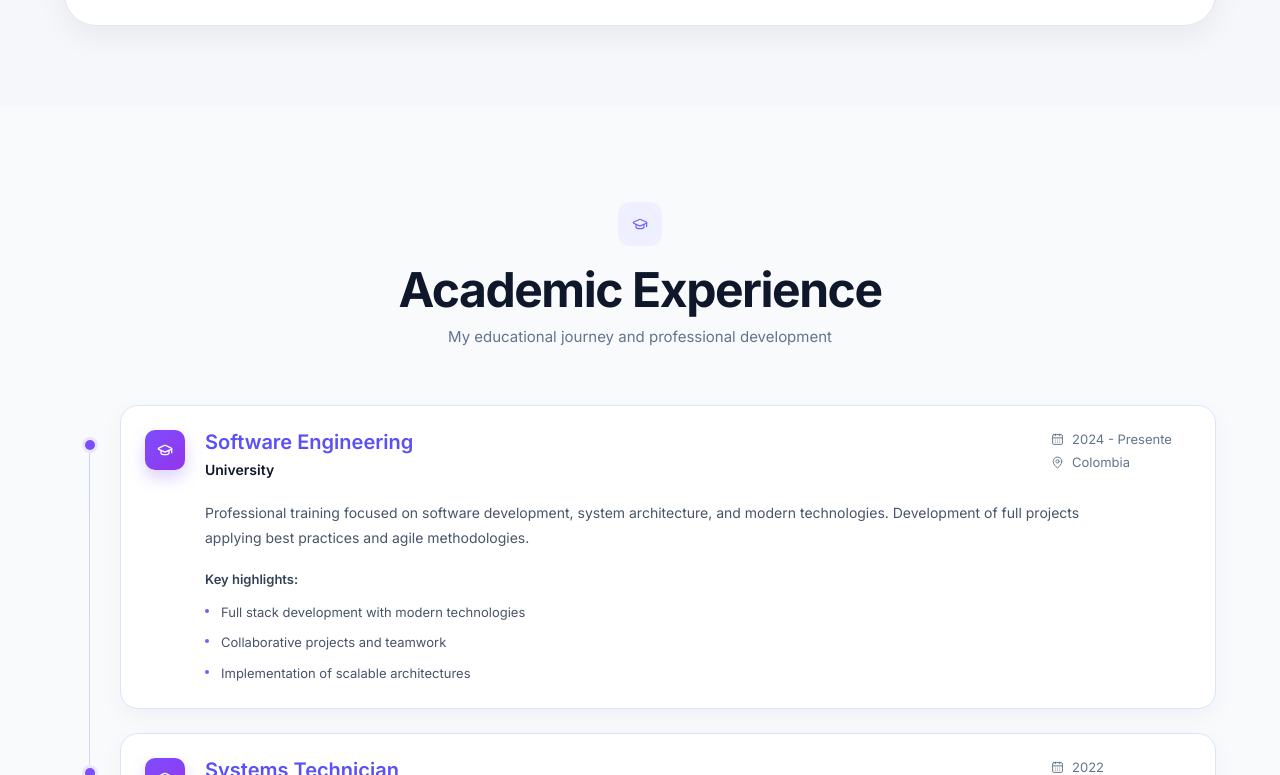
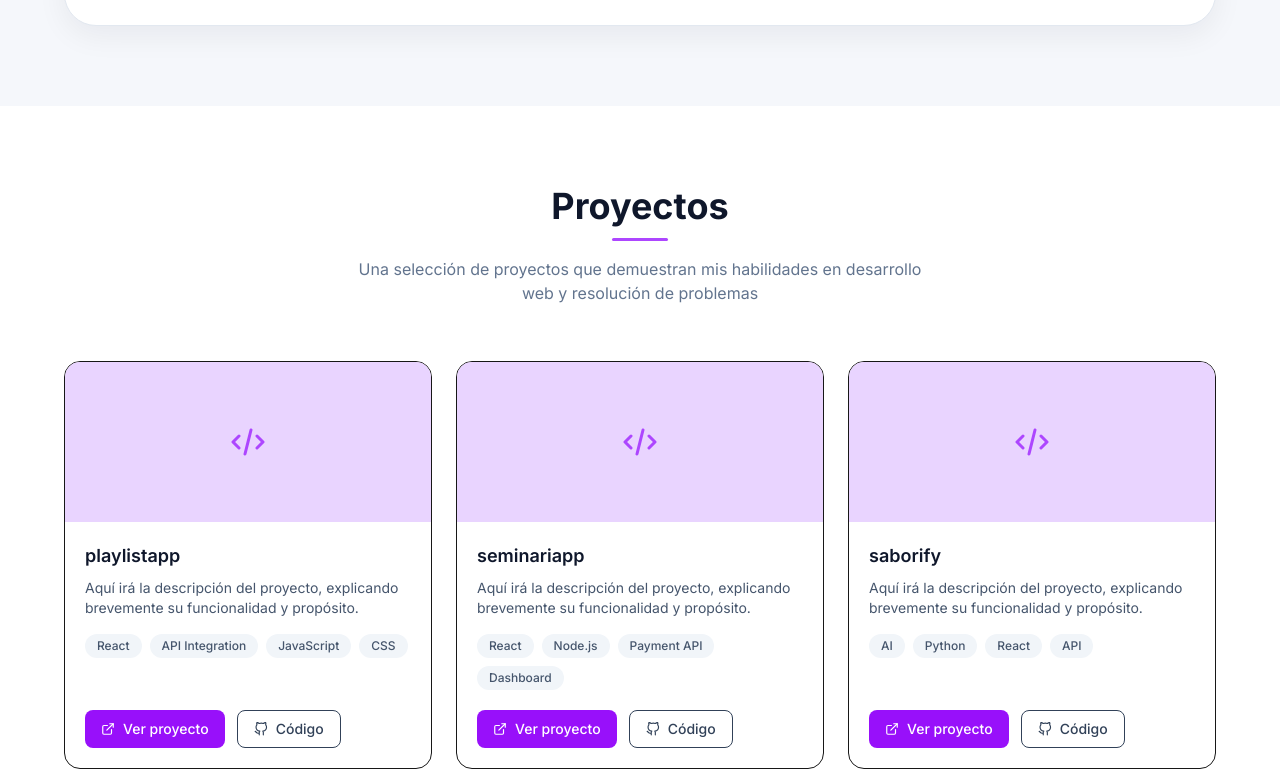
Before and after one commit to AndresRios123/Portfolio, a Next.js app: page /en in a window 1280 px wide. Shown: the part 1845-2620 px from the top of the page. Built offline with nearby package versions, Linux system fonts and the light colour scheme.

Commit message:
Agregada sección proyectos

```diff
--- a/app/[locale]/page.tsx
+++ b/app/[locale]/page.tsx
@@ -2,6 +2,7 @@ import Navbar from "../components/layout/Navbar";
 import About from "../components/sections/About";
 import AcademicExperience from "../components/sections/AcademicExperience";
 import Hero from "../components/sections/Hero";
+import Projects from "../components/sections/Projects";
 
 export default function HomePage() {
   return (
@@ -9,6 +10,7 @@ export default function HomePage() {
       <Navbar />
       <Hero />
       <About />
+      <Projects/>
       <AcademicExperience/>
     </main>
   );
--- a/app/components/sections/AcademicExperience.tsx
+++ b/app/components/sections/AcademicExperience.tsx
@@ -9,21 +9,34 @@ const containerVariants = {
   hidden: {},
   visible: {
     transition: {
-      staggerChildren: 0.18,
+      staggerChildren: 0.2,
     },
   },
 };
 
 const itemVariants = {
-  hidden: { opacity: 0, y: 32 },
+  hidden: { opacity: 0, y: 36 },
   visible: {
     opacity: 1,
     y: 0,
     transition: {
-      duration: 0.65,
+      duration: 0.7,
       ease: [0.22, 1, 0.36, 1] as const,
     },
   },
+};
+
+const highlightVariants = {
+  hidden: { opacity: 0, x: -12 },
+  visible: (i: number) => ({
+    opacity: 1,
+    x: 0,
+    transition: {
+      duration: 0.38,
+      delay: i * 0.07,
+      ease: [0.22, 1, 0.36, 1] as const,
+    },
+  }),
 };
 
 export default function AcademicExperience() {
@@ -35,44 +48,55 @@ export default function AcademicExperience() {
       className="bg-[#f8fafc] px-6 py-24 md:px-10 lg:px-16"
     >
       <div className="mx-auto max-w-[1180px]">
+
         {/* Header */}
         <motion.div
-          initial={{ opacity: 0, y: 18 }}
+          initial={{ opacity: 0, y: 20 }}
           whileInView={{ opacity: 1, y: 0 }}
           viewport={{ once: true, amount: 0.5 }}
           transition={{ duration: 0.7, ease: [0.22, 1, 0.36, 1] }}
           className="mb-14 flex flex-col items-center text-center"
         >
           <motion.div
-            initial={{ opacity: 0, scale: 0.8, y: 8 }}
+            initial={{ opacity: 0, scale: 0.7, y: 8 }}
             whileInView={{ opacity: 1, scale: 1, y: 0 }}
             viewport={{ once: true }}
-            transition={{ delay: 0.1, duration: 0.45 }}
+            transition={{ delay: 0.1, duration: 0.5, ease: [0.22, 1, 0.36, 1] }}
             className="mb-5 flex h-11 w-11 items-center justify-center rounded-xl bg-[#eef0ff]"
           >
-            <GraduationCap
-              className="h-4 w-4 text-[#6c63ff]"
-              strokeWidth={1.8}
-            />
+            <GraduationCap className="h-4 w-4 text-[#6c63ff]" strokeWidth={1.8} />
           </motion.div>
 
-          <h2 className="text-[2rem] font-bold leading-none tracking-[-0.03em] text-[#0f172a] md:text-[3rem]">
+          <motion.h2
+            initial={{ opacity: 0, y: 12 }}
+            whileInView={{ opacity: 1, y: 0 }}
+            viewport={{ once: true }}
+            transition={{ delay: 0.15, duration: 0.6, ease: [0.22, 1, 0.36, 1] }}
+            className="text-[2rem] font-bold leading-none tracking-[-0.03em] text-[#0f172a] md:text-[3rem]"
+          >
             {t("title")}
-          </h2>
+          </motion.h2>
 
-          <p className="mt-3 text-[14px] font-normal text-[#64748b] md:text-[15px]">
+          <motion.p
+            initial={{ opacity: 0, y: 10 }}
+            whileInView={{ opacity: 1, y: 0 }}
+            viewport={{ once: true }}
+            transition={{ delay: 0.25, duration: 0.6, ease: [0.22, 1, 0.36, 1] }}
+            className="mt-3 text-[14px] font-normal text-[#64748b] md:text-[15px]"
+          >
             {t("subtitle")}
-          </p>
+          </motion.p>
         </motion.div>
 
         {/* Timeline */}
         <div className="relative">
+
           {/* línea vertical */}
           <motion.div
             initial={{ scaleY: 0, opacity: 0 }}
             whileInView={{ scaleY: 1, opacity: 1 }}
-            viewport={{ once: true, amount: 0.15 }}
-            transition={{ duration: 1, ease: [0.22, 1, 0.36, 1] }}
+            viewport={{ once: true, amount: 0.1 }}
+            transition={{ duration: 1.2, ease: [0.22, 1, 0.36, 1] }}
             className="absolute left-[25px] top-8 hidden h-[calc(100%-4rem)] w-px origin-top bg-gradient-to-b from-[#c7d2fe] via-[#ddd6fe] to-[#e7ecf5] md:block"
           />
 
@@ -80,7 +104,7 @@ export default function AcademicExperience() {
             variants={containerVariants}
             initial="hidden"
             whileInView="visible"
-            viewport={{ once: true, amount: 0.12 }}
+            viewport={{ once: true, amount: 0.1 }}
             className="space-y-5 md:space-y-6"
           >
             {academicExperience.map((item) => (
@@ -90,12 +114,18 @@ export default function AcademicExperience() {
                 className="relative md:pl-14"
               >
                 {/* punto del timeline */}
-                <div className="absolute left-[18px] top-8 z-20 hidden md:block">
+                <motion.div
+                  initial={{ scale: 0, opacity: 0 }}
+                  whileInView={{ scale: 1, opacity: 1 }}
+                  viewport={{ once: true }}
+                  transition={{ duration: 0.4, ease: [0.22, 1, 0.36, 1] }}
+                  className="absolute left-[18px] top-8 z-20 hidden md:block"
+                >
                   <span className="relative flex h-4 w-4 items-center justify-center">
                     <span className="absolute h-4 w-4 rounded-full bg-[#e9e7ff]" />
                     <span className="absolute h-2.5 w-2.5 rounded-full bg-[#7c4dff]" />
                   </span>
-                </div>
+                </motion.div>
 
                 <motion.div
                   whileHover={{ y: -4, scale: 1.003 }}
@@ -103,86 +133,75 @@ export default function AcademicExperience() {
                   className="group rounded-[18px] border border-[#dbe4ff] bg-white px-5 py-5 shadow-[0_8px_24px_rgba(15,23,42,0.04)] transition-shadow duration-300 hover:shadow-[0_16px_40px_rgba(91,79,247,0.08)] md:px-6 md:py-6"
                 >
                   <div className="flex gap-4 md:gap-5">
+
                     {/* icon */}
                     <div className="flex-shrink-0">
                       <motion.div
-                        whileHover={{ scale: 1.06, rotate: -3 }}
+                        whileHover={{ scale: 1.1, rotate: -4 }}
                         transition={{ duration: 0.2 }}
-                        className="flex h-8 w-8 items-center justify-center rounded-[10px] bg-gradient-to-br from-[#7c4dff] to-[#9333ea] shadow-[0_8px_16px_rgba(124,77,255,0.25)] md:h-10 md:w-10"
+                        className="flex h-9 w-9 items-center justify-center rounded-[10px] bg-gradient-to-br from-[#7c4dff] to-[#9333ea] shadow-[0_8px_16px_rgba(124,77,255,0.25)] md:h-10 md:w-10"
                       >
-                        <GraduationCap
-                          className="h-4 w-4 text-white"
-                          strokeWidth={2}
-                        />
+                        <GraduationCap className="h-4 w-4 text-white" strokeWidth={2} />
                       </motion.div>
                     </div>
 
                     {/* content */}
                     <div className="min-w-0 flex-1">
-                      <div className="flex flex-col gap-4 md:flex-row md:items-start md:justify-between">
-                        {/* left */}
+
+                      {/* title row */}
+                      <div className="flex flex-col gap-3 md:flex-row md:items-start md:justify-between">
                         <div className="min-w-0">
-                          <h3 className="text-[18px] font-semibold leading-tight text-[#5b4ff7] transition-colors duration-300 group-hover:text-[#4f46e5] md:text-[20px]">
+                          <h3 className="text-[17px] font-semibold leading-tight text-[#5b4ff7] transition-colors duration-300 group-hover:text-[#4f46e5] md:text-[19px]">
                             {t(`items.${item.key}.title`)}
                           </h3>
-
                           <h4 className="mt-1 text-[13px] font-semibold text-[#0f172a] md:text-[14px]">
                             {t(`items.${item.key}.institution`)}
                           </h4>
                         </div>
 
-                        {/* right meta */}
-                        <div className="flex flex-col gap-1 text-[13px] text-[#64748b] md:min-w-[140px] md:items-start">
-                          <div className="flex items-center gap-2">
-                            <CalendarDays
-                              className="h-[13px] w-[13px] text-[#64748b]"
-                              strokeWidth={1.8}
-                            />
+                        {/* meta */}
+                        <div className="flex shrink-0 flex-col gap-1 text-[12.5px] text-[#64748b] md:items-start">
+                          <div className="flex items-center gap-1.5">
+                            <CalendarDays className="h-[12px] w-[12px] text-[#94a3b8]" strokeWidth={1.8} />
                             <span>{item.period}</span>
                           </div>
-
-                          <div className="flex items-center gap-2">
-                            <MapPin
-                              className="h-[13px] w-[13px] text-[#64748b]"
-                              strokeWidth={1.8}
-                            />
+                          <div className="flex items-center gap-1.5">
+                            <MapPin className="h-[12px] w-[12px] text-[#94a3b8]" strokeWidth={1.8} />
                             <span>{item.location}</span>
                           </div>
                         </div>
                       </div>
 
                       {/* description */}
-                      <p className="mt-5 max-w-[890px] text-[13.5px] leading-[1.8] text-[#475569] md:text-[14px]">
+                      <p className="mt-4 text-[13.5px] leading-[1.8] text-[#475569] md:text-[14px]">
                         {t(`items.${item.key}.description`)}
                       </p>
 
                       {/* highlights */}
-                      <div className="mt-5">
-                        <h5 className="mb-3 text-[13px] font-semibold text-[#334155]">
+                      <div className="mt-4">
+                        <h5 className="mb-2.5 text-[12.5px] font-semibold uppercase tracking-wide text-[#334155]">
                           {t("highlights")}
                         </h5>
-
-                        <ul className="space-y-2">
-                          {t.raw(`items.${item.key}.highlights`).map(
+                        <ul className="space-y-1.5">
+                          {(t.raw(`items.${item.key}.highlights`) as string[]).map(
                             (highlight: string, i: number) => (
                               <motion.li
                                 key={i}
-                                initial={{ opacity: 0, x: -10 }}
-                                whileInView={{ opacity: 1, x: 0 }}
+                                custom={i}
+                                variants={highlightVariants}
+                                initial="hidden"
+                                whileInView="visible"
                                 viewport={{ once: true }}
-                                transition={{
-                                  duration: 0.35,
-                                  delay: i * 0.06,
-                                }}
-                                className="flex items-start gap-3 text-[13px] leading-[1.7] text-[#475569]"
+                                className="flex items-start gap-2.5 text-[13px] leading-[1.7] text-[#475569]"
                               >
-                                <span className="mt-[8px] h-[4px] w-[4px] rounded-full bg-[#6c63ff]" />
+                                <span className="mt-[9px] h-[4px] w-[4px] shrink-0 rounded-full bg-[#6c63ff]" />
                                 <span>{highlight}</span>
                               </motion.li>
                             )
                           )}
                         </ul>
                       </div>
+
                     </div>
                   </div>
                 </motion.div>
@@ -190,6 +209,7 @@ export default function AcademicExperience() {
             ))}
           </motion.div>
         </div>
+
       </div>
     </section>
   );
--- /dev/null
+++ b/app/components/sections/Projects.tsx
@@ -0,0 +1,90 @@
+"use client";
+
+import { projectsData } from "@/app/data/projectsData";
+import { FiExternalLink, FiGithub } from "react-icons/fi";
+import { HiOutlineCode } from "react-icons/hi";
+
+export default function Projects() {
+  return (
+    <section id="proyectos" className="px-6 py-20 md:px-10 lg:px-16">
+      <div className="mx-auto max-w-[1180px]">
+        {/* Header */}
+        <div className="mb-14 text-center">
+          <h2 className="text-3xl font-bold text-slate-900 md:text-4xl">
+            Proyectos
+          </h2>
+
+          {/* Línea decorativa */}
+          <div className="mx-auto mt-3 h-[3px] w-14 rounded-full bg-purple-500" />
+
+          <p className="mx-auto mt-4 max-w-xl text-sm text-slate-500 md:text-base">
+            Una selección de proyectos que demuestran mis habilidades en
+            desarrollo web y resolución de problemas
+          </p>
+        </div>
+
+        {/* Grid */}
+        <div className="grid gap-6 md:grid-cols-2 lg:grid-cols-3">
+          {projectsData.map((project) => (
+            <article
+              key={project.id}
+              className="flex flex-col overflow-hidden rounded-2xl border bg-white"
+            >
+              {/* Preview */}
+              <div className="flex h-40 items-center justify-center bg-purple-200">
+                <HiOutlineCode className="text-4xl text-purple-500" />
+              </div>
+
+              {/* Content */}
+              <div className="flex flex-1 flex-col p-5">
+                <h3 className="text-lg font-semibold text-slate-900">
+                  {project.key}
+                </h3>
+
+                <p className="mt-2 text-sm text-slate-600">
+                  Aquí irá la descripción del proyecto, explicando brevemente su
+                  funcionalidad y propósito.
+                </p>
+
+                {/* Tags */}
+                <div className="mt-4 flex flex-wrap gap-2">
+                  {project.tags.map((tag) => (
+                    <span
+                      key={tag}
+                      className="rounded-full bg-slate-100 px-3 py-1 text-xs font-medium text-slate-600"
+                    >
+                      {tag}
+                    </span>
+                  ))}
+                </div>
+
+                {/* Actions */}
+                <div className="mt-auto flex gap-3 pt-5">
+                  <a
+                    href={project.liveUrl}
+                    target="_blank"
+                    rel="noreferrer"
+                    className="flex items-center gap-2 rounded-lg bg-purple-600 px-4 py-2 text-sm font-medium text-white"
+                  >
+                    <FiExternalLink />
+                    Ver proyecto
+                  </a>
+
+                  <a
+                    href={project.codeUrl}
+                    target="_blank"
+                    rel="noreferrer"
+                    className="flex items-center gap-2 rounded-lg border px-4 py-2 text-sm font-medium text-slate-700"
+                  >
+                    <FiGithub />
+                    Código
+                  </a>
+                </div>
+              </div>
+            </article>
+          ))}
+        </div>
+      </div>
+    </section>
+  );
+}
--- /dev/null
+++ b/app/data/projectsData.ts
@@ -0,0 +1,23 @@
+export const projectsData = [
+  {
+    id: 1,
+    key: "playlistapp",
+    tags: ["React", "API Integration", "JavaScript", "CSS"],
+    liveUrl: "#",
+    codeUrl: "#",
+  },
+  {
+    id: 2,
+    key: "seminariapp",
+    tags: ["React", "Node.js", "Payment API", "Dashboard"],
+    liveUrl: "#",
+    codeUrl: "#",
+  },
+  {
+    id: 3,
+    key: "saborify",
+    tags: ["AI", "Python", "React", "API"],
+    liveUrl: "#",
+    codeUrl: "#",
+  },
+];
```
